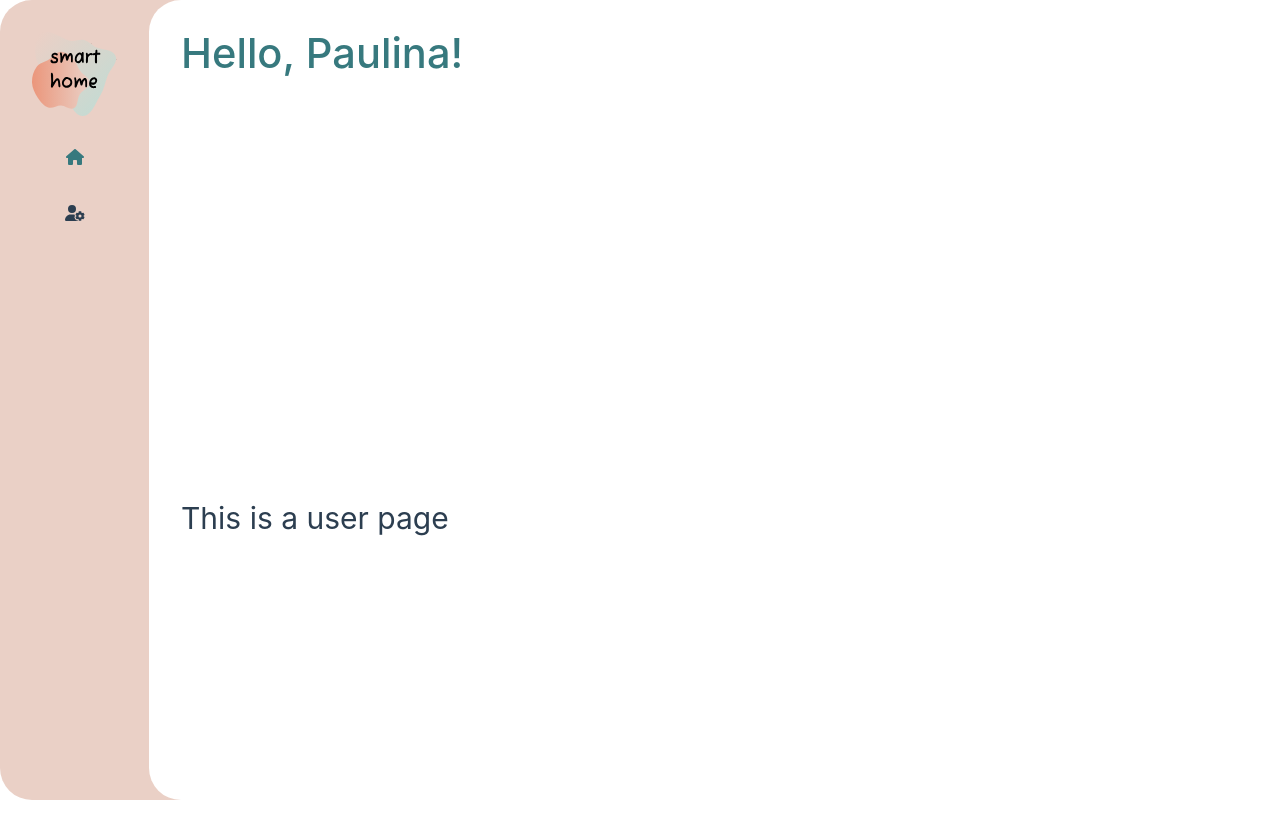
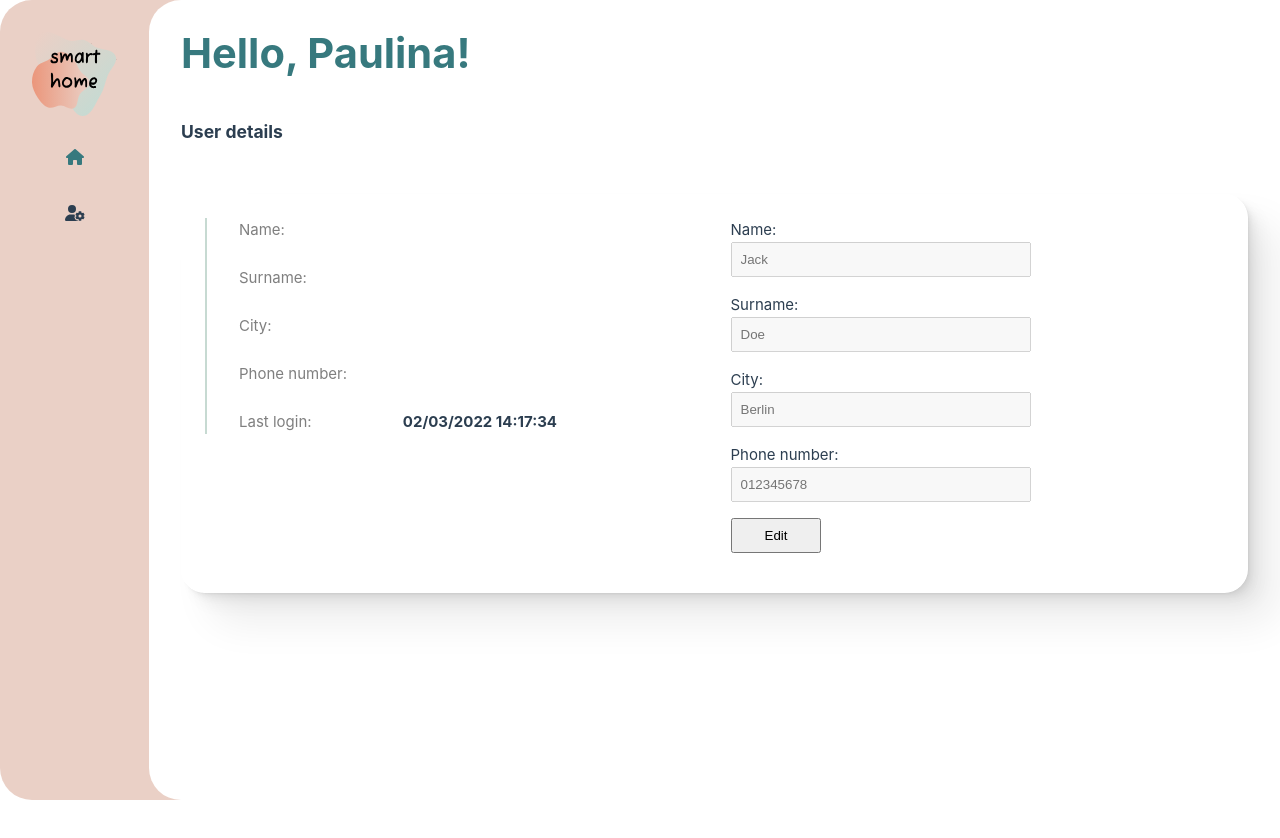
Before and after one commit to iniluap/smarthome-dashboard, a Vue app: page /user in a window 1280 px wide. Shown: the top 838 px of the page. After the commit the page ends 800 px from the top, so only its background shows below. Built offline with nearby package versions, Linux system fonts and the light colour scheme.

Commit message:
Set up user ditails form

```diff
--- a/src/assets/base.css
+++ b/src/assets/base.css
@@ -69,7 +69,6 @@
   box-sizing: border-box;
   margin: 0;
   position: relative;
-  font-weight: normal;
 }
 
 body {
--- a/src/assets/main.css
+++ b/src/assets/main.css
@@ -9,7 +9,6 @@
 
 h3 {
   margin-bottom: 0.5rem;
-  font-weight: bold;
 }
 
 a {
--- a/src/components/HelloWorld.vue
+++ b/src/components/HelloWorld.vue
@@ -12,7 +12,6 @@ defineProps<{
 
 <style scoped>
 h1 {
-  font-weight: 500;
   font-size: 2.6rem;
   top: -10px;
 }
--- /dev/null
+++ b/src/components/UserDetails.vue
@@ -0,0 +1,105 @@
+<script setup lang="ts">
+import { ref } from "vue";
+
+const name = ref("");
+const surname = ref("");
+const city = ref("");
+const phone = ref("");
+const isEdited = ref(false);
+</script>
+
+<template>
+  <h3>User details</h3>
+  <section class="box">
+    <div class="user-details">
+      <h4>Name:</h4>
+      <strong>{{ name }}</strong>
+      <h4>Surname:</h4>
+      <strong>{{ surname }}</strong>
+      <h4>City:</h4>
+      <strong>{{ city }}</strong>
+      <h4>Phone number:</h4>
+      <strong>{{ phone }}</strong>
+      <h4>Last login:</h4>
+      <strong>02/03/2022 14:17:34</strong>
+    </div>
+    <div>
+      <form>
+        <label for="name">Name:</label>
+        <input
+          type="text"
+          placeholder="Jack"
+          id="name"
+          v-model="name"
+          :disabled="!isEdited"
+        />
+        <label for="surname">Surname:</label>
+        <input
+          type="text"
+          placeholder="Doe"
+          id="surname"
+          v-model="surname"
+          :disabled="!isEdited"
+        />
+        <label for="city">City:</label>
+        <input
+          type="text"
+          placeholder="Berlin"
+          id="city"
+          v-model="city"
+          :disabled="!isEdited"
+        />
+        <label for="phone">Phone number:</label>
+        <input
+          type="text"
+          placeholder="012345678"
+          id="phone"
+          v-model="phone"
+          :disabled="!isEdited"
+        />
+      </form>
+      <button @click="isEdited = !isEdited">
+        {{ isEdited ? "Save" : "Edit" }}
+      </button>
+    </div>
+  </section>
+</template>
+
+<style scoped>
+.user-details {
+  display: grid;
+  grid-template-columns: 1fr 2fr;
+  grid-template-rows: repeat(4, 2rem);
+  gap: 1rem;
+  padding-left: 2rem;
+  border-left: 2px solid var(--color-mint);
+}
+
+h4 {
+  color: var(--vt-c-text-light-2);
+  font-weight: normal;
+}
+
+input {
+  display: block;
+  margin-bottom: 1rem;
+  padding: 0.5rem;
+  width: 100%;
+  max-width: 300px;
+}
+
+button {
+  margin-bottom: 1rem;
+  padding: 0.5rem 2rem;
+}
+
+@media (min-width: 1024px) {
+  section {
+    margin-top: 3rem;
+    display: grid;
+    grid-template-columns: 1fr 1fr;
+    gap: 2rem;
+    align-items: start;
+  }
+}
+</style>
--- a/src/components/WelcomeItem.vue
+++ b/src/components/WelcomeItem.vue
@@ -35,7 +35,6 @@ i {
 
 h3 {
   font-size: 1.2rem;
-  font-weight: 500;
   margin-bottom: 0.4rem;
   color: var(--color-heading);
 }
--- a/src/views/UserView.vue
+++ b/src/views/UserView.vue
@@ -1,7 +1,9 @@
+<script setup lang="ts">
+import UserDetails from "@/components/UserDetails.vue";
+</script>
+
 <template>
-  <div class="user">
-    <h1>This is a user page</h1>
-  </div>
+  <UserDetails />
 </template>
 
 <style>
```
